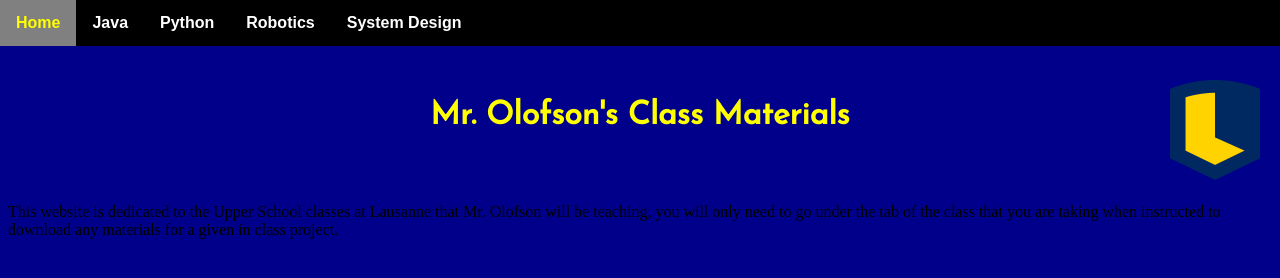
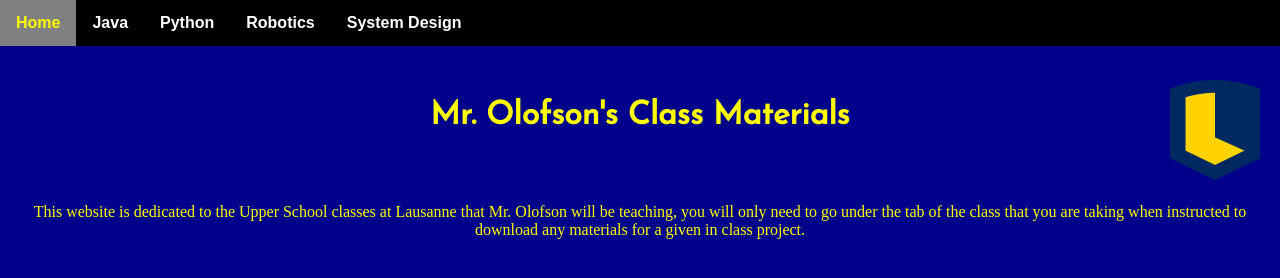
Before and after one commit to kolofson/kolofson.github.io, a plain HTML site: page index.html in a window 1280 px wide. Drawn offline with nearby package versions, Linux system fonts and the light colour scheme.

Commit message:
update/test

```diff
--- a/css/style.css
+++ b/css/style.css
@@ -28,6 +28,12 @@ li {
 	color: white;
 }
 
+p {
+	text-align: center;
+	color: yellow;
+	font-size: 12pt;
+}
+
 #pythonBack {
 	background-color: grey;
 	width: 40%;
```
